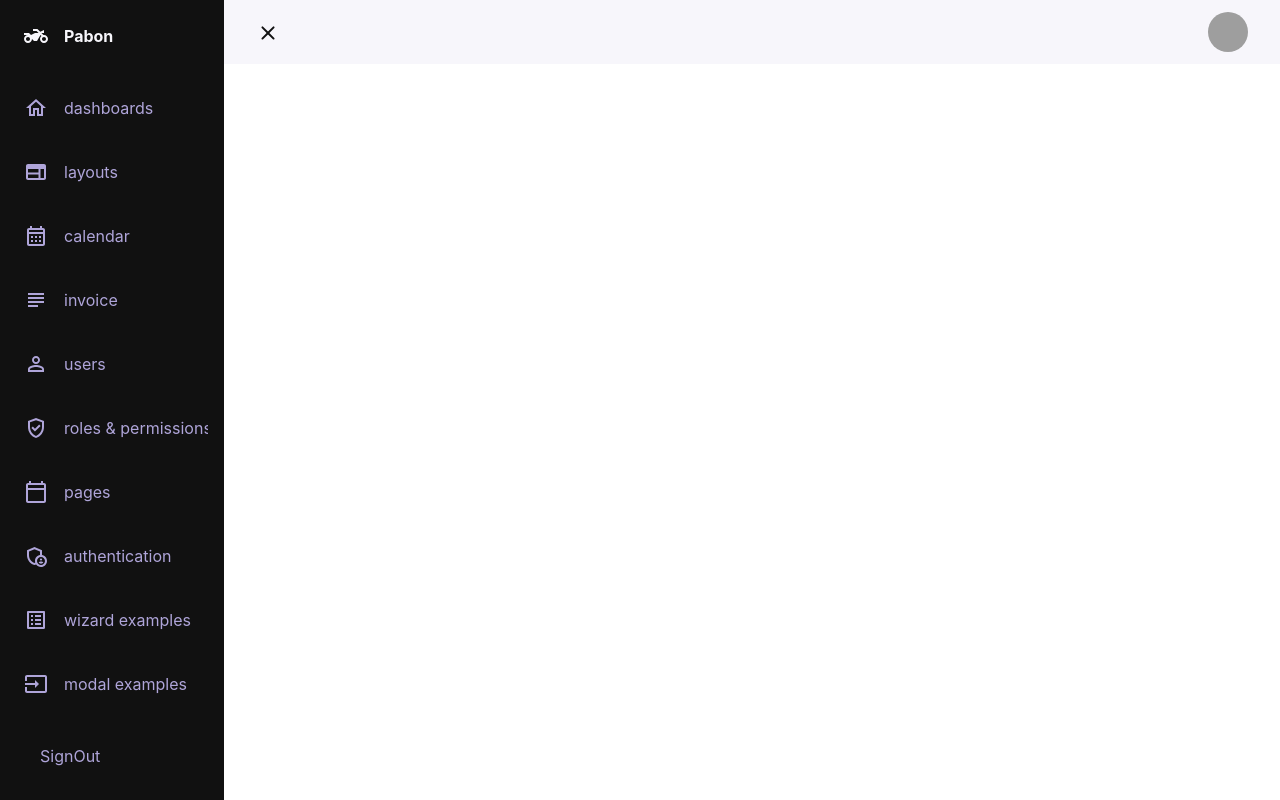
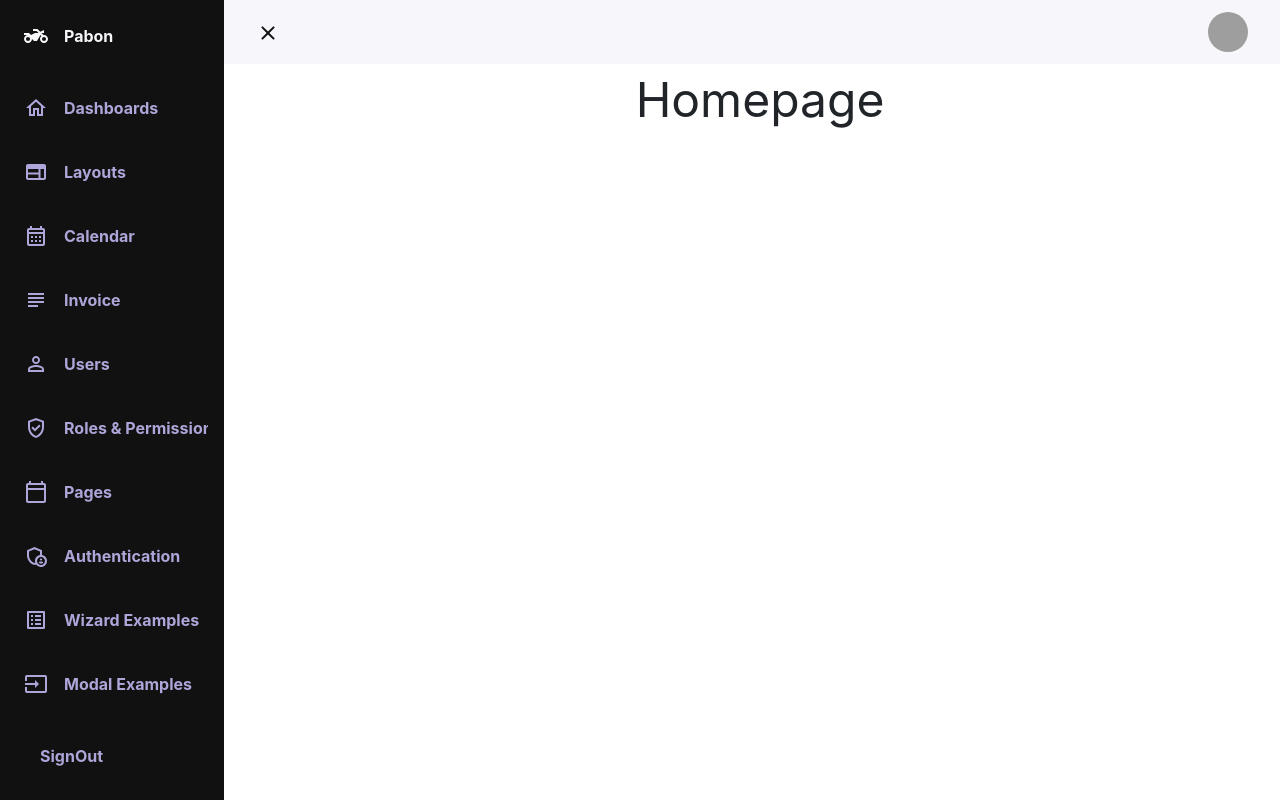
Before and after one commit to shahnawaz-pabon/awesome-react, a React (Create React App) app: page / in a window 1280 px wide. Built offline with nearby package versions, Linux system fonts and the light colour scheme; grey boxes are pictures that could not be loaded.

Commit message:
dynamic text added based on clicking on the sidebar's item

```diff
--- a/src/App.css
+++ b/src/App.css
@@ -203,6 +203,8 @@
   column-gap: 1rem;
   padding: 0.5rem 0 0.5rem 1.5rem;
   text-decoration: none;
+  text-transform: capitalize;
+  font-weight: bold;
 }
 
 .nav_logo {
--- a/src/App.js
+++ b/src/App.js
@@ -12,7 +12,7 @@ function App() {
     <div className={`body-area${showNav ? " body-pd" : ""}`}>
       <NavigationBar showNav={showNav} setShowNav={setShowNav} />
       <Sidebar showNav={showNav} />
-      {/* <Routes>
+      <Routes>
         <Route path="/" element={<DynamicItem page="homepage" />} />
         {dummyData &&
           dummyData.map((item, index) => (
@@ -22,8 +22,7 @@ function App() {
               element={<DynamicItem page={item.name} />}
             />
           ))}
-        </Routes> */}
-      {/* </Sidebar> */}
+      </Routes>
     </div>
   );
 }
--- a/src/components/routes/[item].jsx
+++ b/src/components/routes/[item].jsx
@@ -7,14 +7,14 @@ const Item = (props) => {
     return <div id="page">{page}</div>;
   } else {
     return (
-      <div id="page">
-        <Link to="/">
+      <>
+        {/* <Link to="/">
           <button className="btn">
             <ArrowBackIcon /> Back to Home
           </button>
-        </Link>
-        {page}
-      </div>
+        </Link> */}
+        <div id="page">{page}</div>
+      </>
     );
   }
 };
--- a/src/components/sidebar/Sidebar.jsx
+++ b/src/components/sidebar/Sidebar.jsx
@@ -1,5 +1,5 @@
 import React, { useState } from "react";
-import { Link } from "react-router-dom";
+import { Link, useLocation } from "react-router-dom";
 // import {
 //   ItemsList,
 //   ItemContainer,
@@ -7,34 +7,38 @@ import { Link } from "react-router-dom";
 //   ItemName,
 // } from "./SidebarStyles";
 import TwoWheelerIcon from "@mui/icons-material/TwoWheeler";
+import List from "@mui/material/List";
+import ListItem from "@mui/material/ListItem";
 
 import { dummyData } from "..";
 
 const Sidebar = ({ displaySidebar, showNav }) => {
   const [activeItem, setActiveItem] = useState(0);
+  const location = useLocation();
 
   return (
     <div className={`l-navbar${showNav ? " show" : ""}`}>
       <nav className="nav">
         <div>
-          <a href="#" target="_blank" className="nav_logo">
-            {/* <i className="bi bi-alexa nav_logo-icon" />{" "} */}
+          <Link to="/" className="nav_logo" onClick={() => setActiveItem(0)}>
             <TwoWheelerIcon className="nav_logo-icon" />{" "}
             <span className="nav_logo-name">Pabon</span>
-          </a>
+          </Link>
+
           <div className="nav_list">
             {dummyData &&
               dummyData.map((itemData, index) => (
-                <a
+                <Link
                   key={index}
                   onClick={() => setActiveItem(itemData.id)}
-                  className="nav_link"
-                  href={itemData.path}
-                  // className={itemData.id === activeItem ? "active" : ""}
+                  className={
+                    itemData.id === activeItem ? "nav_link active" : "nav_link"
+                  }
+                  to={itemData.path}
                 >
                   {itemData.icon}
                   <span className="nav_name">{itemData.name}</span>
-                </a>
+                </Link>
               ))}
           </div>
         </div>
@@ -44,24 +48,6 @@ const Sidebar = ({ displaySidebar, showNav }) => {
         </a>
       </nav>
     </div>
-    // <ItemsList>
-    //   {dummyData.map((itemData, index) => (
-    //     <ItemContainer
-    //       key={index}
-    //       onClick={() => setActiveItem(itemData.id)}
-    //       className={itemData.id === activeItem ? "active" : ""}
-    //     >
-    //       <Link to={itemData.path}>
-    //         <ItemWrapper>
-    //           {itemData.icon}
-    //           <ItemName displaySidebar={displaySidebar}>
-    //             {itemData.name}
-    //           </ItemName>
-    //         </ItemWrapper>
-    //       </Link>
-    //     </ItemContainer>
-    //   ))}
-    // </ItemsList>
   );
 };
 
```
Lines whose indentation alone changed are shown as unchanged.
